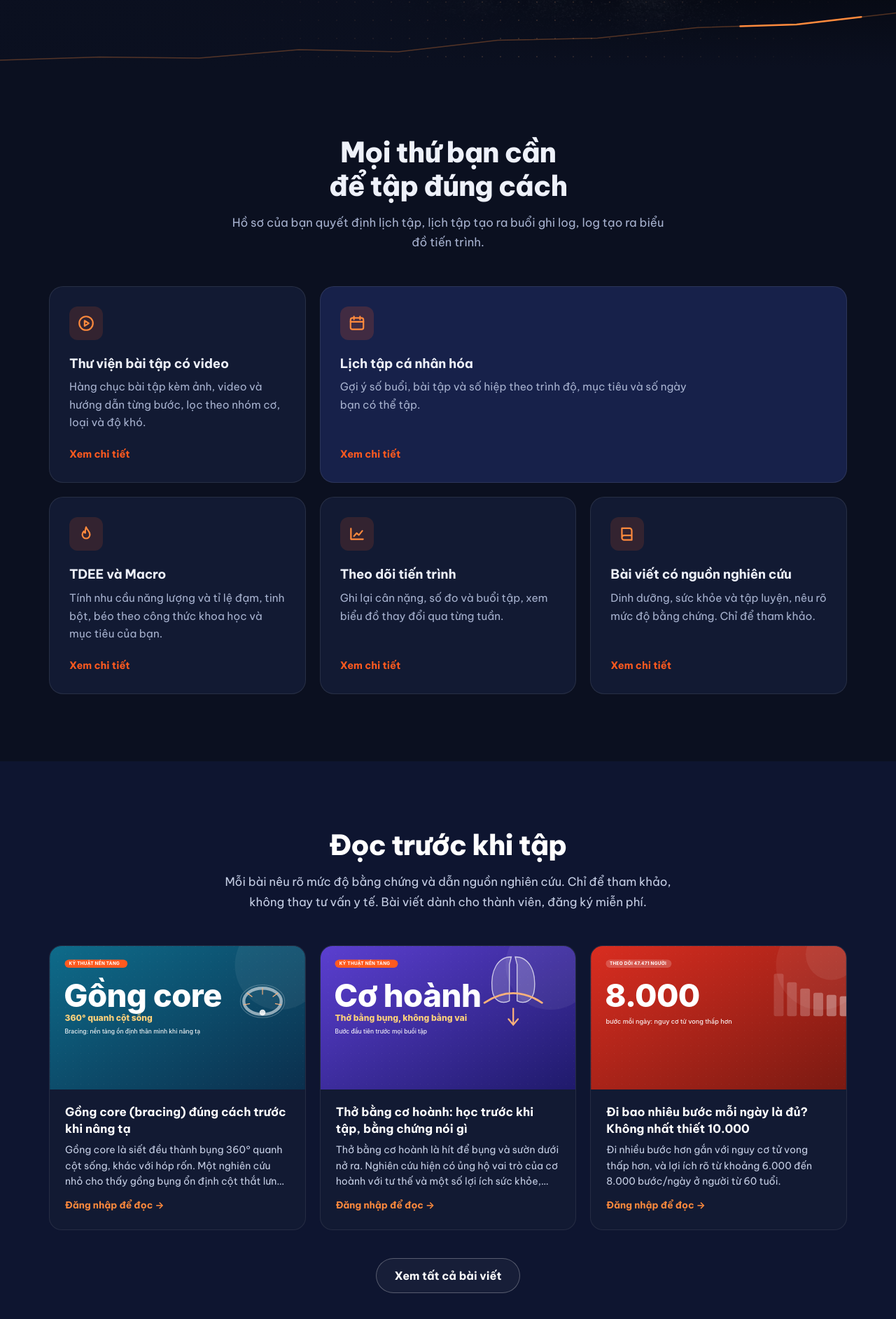
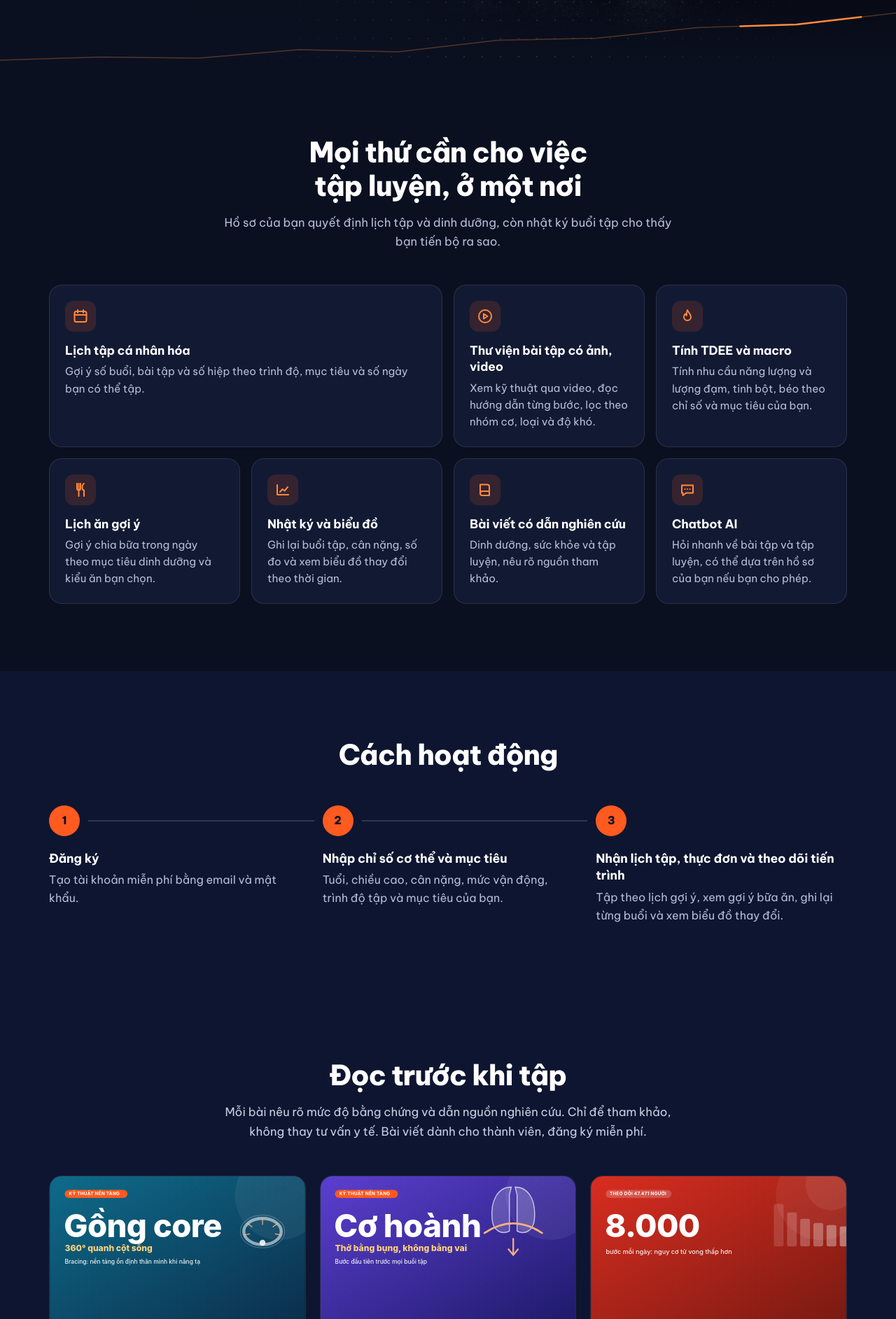
Before and after one commit to nguyenvthanh1646-commits/gymsmart, a PHP site: page /v1beta/ in a window 1280 px wide. Shown: the part 703-2588 px from the top of the page at 70% size. Run offline with PHP 8.4, Linux system fonts and the light colour scheme; data that the repository does not hold is empty.

Commit message:
Trang khách: mục tính năng 7 thẻ và mục cách hoạt động 3 bước
Co-Authored-By: Claude Opus 5.5 <noreply@anthropic.com>

```diff
--- a/public/css/home-guest.css
+++ b/public/css/home-guest.css
@@ -168,6 +168,52 @@ body:has(.nb--guest-home) button:focus-visible { outline: 3px solid var(--gh-foc
     .gh-hud-node--late { animation-delay: 1.6s; }
 }
 
+/* ===== Các mục bên dưới hero ===== */
+.gh-section { padding: 64px 0; background: var(--gs-ink); color: var(--gh-text); }
+.gh-section--alt { background: #0e1530; }
+.gh-head { max-width: 660px; margin: 0 auto 36px; text-align: center; }
+.gh-head h2 { margin: 0; color: #fff; font-size: clamp(1.7rem, 5.6vw, 2.5rem); font-weight: 800; line-height: 1.2; letter-spacing: -.025em; text-wrap: balance; }
+.gh-head p { margin: 14px 0 0; color: var(--gh-text-muted); font-size: 1.04rem; line-height: 1.65; }
+.gh-empty { margin: 0; padding: 32px 20px; border: 1px dashed rgba(255, 255, 255, .22); border-radius: 16px; color: var(--gh-text-muted); text-align: center; }
+.gh-more { margin-top: 32px; text-align: center; }
+.gh-link { margin-top: auto; padding-top: 12px; color: var(--gs-accent-2); font-size: .9rem; font-weight: 700; }
+.gh-features, .gh-exercises, .gh-articles, .gh-steps { list-style: none; margin: 0; padding: 0; display: grid; gap: 16px; }
+
+.gh-feature { padding: 22px; border: 1px solid var(--gs-line-dark); border-radius: 18px; background: var(--gh-card-bg); }
+.gh-feature__icon { display: grid; place-items: center; width: 44px; height: 44px; border-radius: 12px; background: rgba(255, 90, 31, .15); color: var(--gs-accent-2); }
+.gh-feature h3 { margin: 16px 0 6px; color: #fff; font-size: 1.08rem; line-height: 1.35; }
+.gh-feature p { margin: 0; color: var(--gh-text-muted); font-size: .95rem; line-height: 1.6; }
+
+/* Số thứ tự vẽ bằng CSS counter: thẻ <ol> vẫn đọc đúng thứ tự với trình đọc màn hình */
+.gh-steps { gap: 28px; counter-reset: gh-step; }
+.gh-steps li { position: relative; padding-left: 60px; }
+.gh-steps li::before {
+    counter-increment: gh-step; content: counter(gh-step);
+    position: absolute; top: 0; left: 0; display: grid; place-items: center; width: 44px; height: 44px;
+    border-radius: 50%; background: var(--gs-accent); color: var(--gs-ink); font-weight: 800;
+}
+.gh-steps li:not(:last-child)::after { content: ""; position: absolute; top: 52px; bottom: -20px; left: 21px; width: 2px; background: rgba(255, 255, 255, .14); }
+.gh-steps h3 { margin: 0 0 6px; color: #fff; font-size: 1.1rem; line-height: 1.4; }
+.gh-steps p { margin: 0; color: var(--gh-text-muted); line-height: 1.6; }
+
+@media (min-width: 620px) {
+    .gh-features, .gh-exercises, .gh-articles { grid-template-columns: repeat(2, minmax(0, 1fr)); }
+}
+@media (min-width: 721px) {
+    .gh-section { padding: var(--gh-space-section) 0; }
+    .gh-head { margin-bottom: 48px; }
+    .gh-steps { grid-template-columns: repeat(3, minmax(0, 1fr)); gap: 32px; }
+    .gh-steps li { padding: 64px 0 0; }
+    .gh-steps li:not(:last-child)::after { top: 21px; bottom: auto; left: 56px; right: -20px; width: auto; height: 2px; }
+}
+@media (min-width: 1020px) {
+    .gh-features { grid-template-columns: repeat(4, minmax(0, 1fr)); }
+    /* 7 thẻ trên lưới 4 cột: thẻ đầu rộng gấp đôi để hàng cuối không bị thừa ô */
+    .gh-feature:first-child { grid-column: span 2; }
+    .gh-exercises { grid-template-columns: repeat(4, minmax(0, 1fr)); }
+    .gh-articles { grid-template-columns: repeat(3, minmax(0, 1fr)); }
+}
+
 @media (prefers-reduced-motion: reduce) {
     html { scroll-behavior: auto; }
     /* Tắt hết chuyển động: ảnh đứng yên, đường biểu đồ chỉ còn nét nền */
--- a/public/includes/home-guest.php
+++ b/public/includes/home-guest.php
@@ -85,29 +85,41 @@
     </div>
 </section>
 
-<section class="sec" id="tinh-nang">
-    <div class="hm-wrap">
-        <div class="sec-head">
-            <h2>Mọi thứ bạn cần để tập đúng cách</h2>
-            <p>Hồ sơ của bạn quyết định lịch tập, lịch tập tạo ra buổi ghi log, log tạo ra biểu đồ tiến trình.</p>
+<section class="gh-section" id="tinh-nang" aria-labelledby="gh-features-title">
+    <div class="gh-wrap">
+        <div class="gh-head">
+            <h2 id="gh-features-title">Mọi thứ cần cho việc tập luyện, ở một nơi</h2>
+            <p>Hồ sơ của bạn quyết định lịch tập và dinh dưỡng, còn nhật ký buổi tập cho thấy bạn tiến bộ ra sao.</p>
         </div>
-        <div class="bento">
-            <?php
-            $cards = $features;
-            $cards[] = ['icon' => 'book', 'title' => 'Bài viết có nguồn nghiên cứu', 'href' => '/articles.php',
-                'text' => 'Dinh dưỡng, sức khỏe và tập luyện, nêu rõ mức độ bằng chứng. Chỉ để tham khảo.', 'ready' => true];
-            foreach ($cards as $i => $f):
-                $tag = $f['ready'] ? 'a' : 'div';
-                $wide = $i === 1 ? ' bento-card--wide' : '';
-            ?>
-                <<?= $tag ?> class="bento-card<?= $wide ?>" <?= $f['ready'] ? 'href="' . htmlspecialchars($f['href']) . '"' : '' ?>>
-                    <span class="bento-icon"><?= hmIcon($f['icon'], 26) ?></span>
-                    <h3><?= htmlspecialchars($f['title']) ?></h3>
-                    <p><?= htmlspecialchars($f['text']) ?></p>
-                    <span class="bento-foot"><?= $f['ready'] ? 'Xem chi tiết' : 'Sắp có' ?></span>
-                </<?= $tag /* audit:ok $tag chỉ là 'a' hoặc 'div' do mình đặt */ ?>>
+        <ul class="gh-features">
+            <?php foreach ($guestFeatures as [$icon, $title, $text]): ?>
+                <li class="gh-feature">
+                    <span class="gh-feature__icon"><?= hmIcon($icon, 24) ?></span>
+                    <h3><?= htmlspecialchars($title) ?></h3>
+                    <p><?= htmlspecialchars($text) ?></p>
+                </li>
             <?php endforeach; ?>
-        </div>
+        </ul>
+    </div>
+</section>
+
+<section class="gh-section gh-section--alt" aria-labelledby="gh-steps-title">
+    <div class="gh-wrap">
+        <div class="gh-head"><h2 id="gh-steps-title">Cách hoạt động</h2></div>
+        <ol class="gh-steps">
+            <li>
+                <h3>Đăng ký</h3>
+                <p>Tạo tài khoản miễn phí bằng email và mật khẩu.</p>
+            </li>
+            <li>
+                <h3>Nhập chỉ số cơ thể và mục tiêu</h3>
+                <p>Tuổi, chiều cao, cân nặng, mức vận động, trình độ tập và mục tiêu của bạn.</p>
+            </li>
+            <li>
+                <h3>Nhận lịch tập, thực đơn và theo dõi tiến trình</h3>
+                <p>Tập theo lịch gợi ý, xem gợi ý bữa ăn, ghi lại từng buổi và xem biểu đồ thay đổi.</p>
+            </li>
+        </ol>
     </div>
 </section>
 
@@ -135,17 +147,6 @@
 </section>
 <?php endif; ?>
 
-<section class="sec">
-    <div class="hm-wrap">
-        <div class="sec-head"><h2>Bắt đầu chỉ với 3 bước</h2></div>
-        <ol class="steps">
-            <li><h3>Tạo tài khoản và hồ sơ</h3><p>Nhập tuổi, chiều cao, cân nặng, trình độ và mục tiêu. Chỉ mất vài phút.</p></li>
-            <li><h3>Nhận kế hoạch của bạn</h3><p>Hệ thống gợi ý lịch tập và mục tiêu dinh dưỡng phù hợp với hồ sơ của bạn.</p></li>
-            <li><h3>Tập, ghi lại, tiến bộ</h3><p>Làm theo video hướng dẫn, ghi lại buổi tập và xem mình tiến bộ qua từng tuần.</p></li>
-        </ol>
-    </div>
-</section>
-
 <section class="sec sec--tight">
     <div class="hm-wrap">
         <div class="final">
--- a/public/index.php
+++ b/public/index.php
@@ -38,27 +38,23 @@ function hmIcon(string $name, int $size = 24): string
         'bolt'     => '<path d="M13 3L5 13.5h6L10 21l8-10.5h-6z"/>',
         'book'     => '<path d="M5 4.5h10a3 3 0 013 3V20H8a3 3 0 01-3-3V4.5zM5 17a3 3 0 013-3h10"/>',
         'target'   => '<circle cx="12" cy="12" r="8.5"/><circle cx="12" cy="12" r="4"/><circle cx="12" cy="12" r="1"/>',
+        'meal'     => '<path d="M7 3v7a2.5 2.5 0 005 0V3M9.5 3v18M17 3c-1.7 1-2.5 3.2-2.5 6 0 2 1 3.5 2.5 3.5V21"/>',
+        'chat'     => '<path d="M4 5.5h16v11H10l-4.5 3.5V16.5H4z"/><path d="M8.5 11h.01M12 11h.01M15.5 11h.01"/>',
     ];
     return '<svg xmlns="http://www.w3.org/2000/svg" width="' . $size . '" height="' . $size . '" viewBox="0 0 24 24" fill="none" '
         . 'stroke="currentColor" stroke-width="2" stroke-linecap="round" stroke-linejoin="round" aria-hidden="true">'
         . ($paths[$name] ?? '') . '</svg>';
 }
 
-// Các chức năng của website. "ready" tự bật khi file trang tương ứng đã tồn tại,
-// nên không phải sửa tay khi B, C hoàn thành trang của mình.
-$features = [
-    ['icon' => 'play',     'title' => 'Thư viện bài tập có video', 'href' => '/exercises.php',
-     'text' => 'Hàng chục bài tập kèm ảnh, video và hướng dẫn từng bước, lọc theo nhóm cơ, loại và độ khó.',
-     'ready' => is_file(__DIR__ . '/exercises.php')],
-    ['icon' => 'calendar', 'title' => 'Lịch tập cá nhân hóa', 'href' => '/workout-plan.php',
-     'text' => 'Gợi ý số buổi, bài tập và số hiệp theo trình độ, mục tiêu và số ngày bạn có thể tập.',
-     'ready' => is_file(__DIR__ . '/workout-plan.php')],
-    ['icon' => 'flame',    'title' => 'TDEE và Macro', 'href' => '/nutrition.php',
-     'text' => 'Tính nhu cầu năng lượng và tỉ lệ đạm, tinh bột, béo theo công thức khoa học và mục tiêu của bạn.',
-     'ready' => is_file(__DIR__ . '/nutrition.php')],
-    ['icon' => 'chart',    'title' => 'Theo dõi tiến trình', 'href' => '/progress.php',
-     'text' => 'Ghi lại cân nặng, số đo và buổi tập, xem biểu đồ thay đổi qua từng tuần.',
-     'ready' => is_file(__DIR__ . '/progress.php')],
+// 7 tính năng ở trang khách: [biểu tượng, tiêu đề, mô tả]
+$guestFeatures = [
+    ['calendar', 'Lịch tập cá nhân hóa', 'Gợi ý số buổi, bài tập và số hiệp theo trình độ, mục tiêu và số ngày bạn có thể tập.'],
+    ['play',     'Thư viện bài tập có ảnh, video', 'Xem kỹ thuật qua video, đọc hướng dẫn từng bước, lọc theo nhóm cơ, loại và độ khó.'],
+    ['flame',    'Tính TDEE và macro', 'Tính nhu cầu năng lượng và lượng đạm, tinh bột, béo theo chỉ số và mục tiêu của bạn.'],
+    ['meal',     'Lịch ăn gợi ý', 'Gợi ý chia bữa trong ngày theo mục tiêu dinh dưỡng và kiểu ăn bạn chọn.'],
+    ['chart',    'Nhật ký và biểu đồ', 'Ghi lại buổi tập, cân nặng, số đo và xem biểu đồ thay đổi theo thời gian.'],
+    ['book',     'Bài viết có dẫn nghiên cứu', 'Dinh dưỡng, sức khỏe và tập luyện, nêu rõ nguồn tham khảo.'],
+    ['chat',     'Chatbot AI', 'Hỏi nhanh về bài tập và tập luyện, có thể dựa trên hồ sơ của bạn nếu bạn cho phép.'],
 ];
 
 $muscleLabels = [
```
